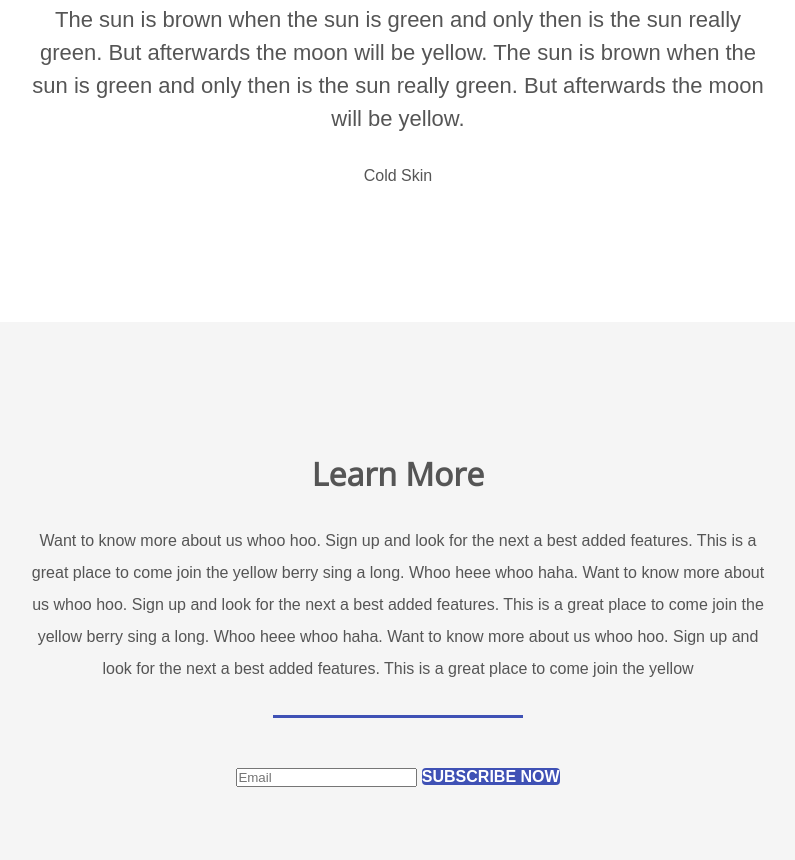
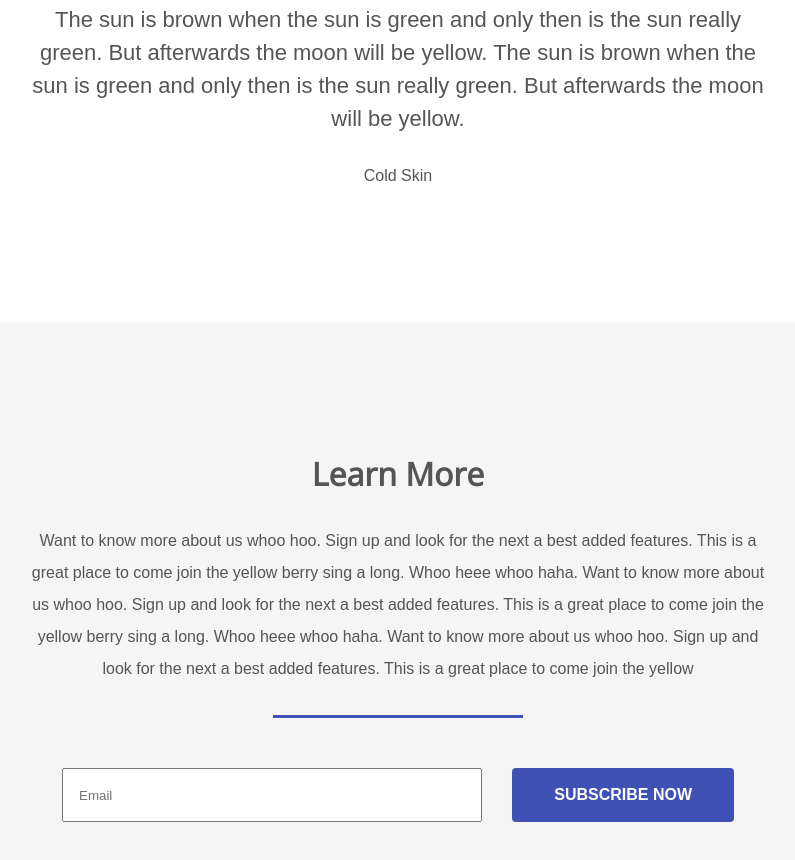
Before and after one commit to antdevelopment1/nature_travel_site, a plain HTML site: page index.html in a window 1280 px wide. Shown: the part 3878-4738 px from the top of the page, without its empty margins (242-1037 px from the left). Drawn offline with nearby package versions, Linux system fonts and the light colour scheme.

Commit message:
Styles for contact section

```diff
--- a/styles/styles.css
+++ b/styles/styles.css
@@ -200,3 +200,25 @@ header nav li {
     line-height: 1.5;
     margin: 40px 0 25px;
 }
+
+/* Contact Section */
+
+
+.contact form {
+    display: flex;
+    align-content: center;
+    justify-content: center;
+    flex-wrap: wrap;
+    width: 60%;
+}
+
+.contact form .btn {
+    padding: 18px 42px;
+}
+
+.contact form input {
+    padding: 15px;
+    margin-right: 30px;
+    color: #555;
+    flex: 1;
+}
```
